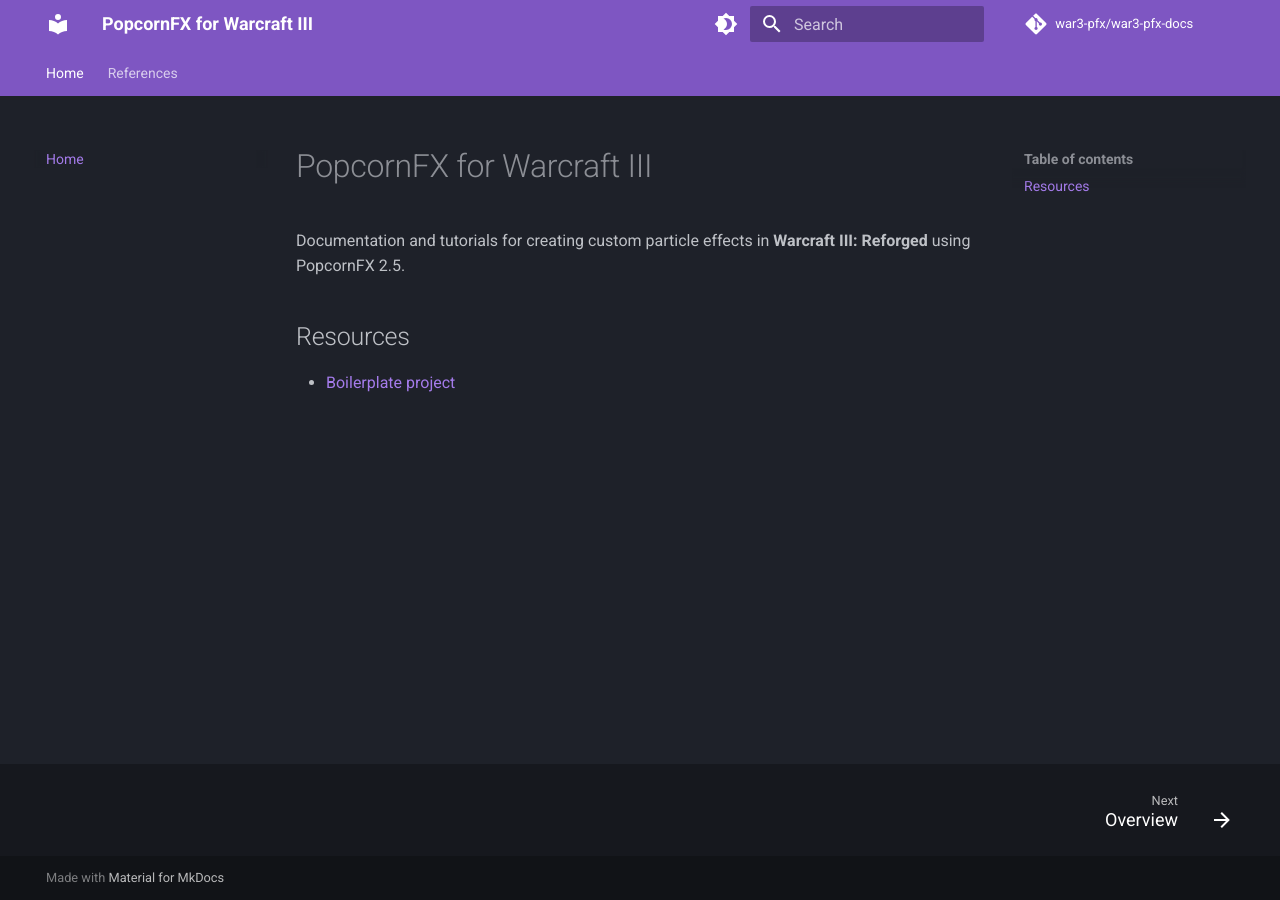
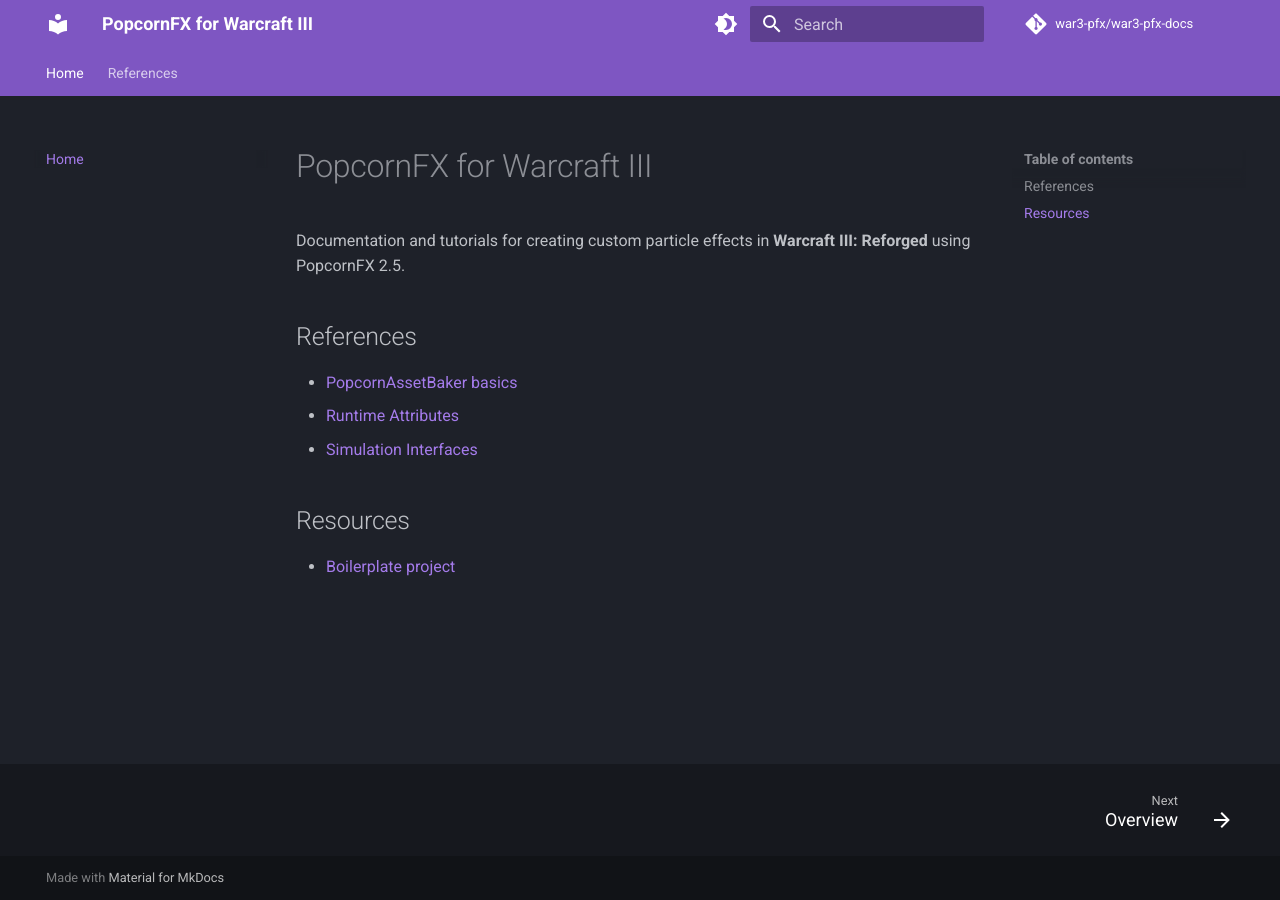
Before and after one commit to wiselencave/war3-pfx-docs, an MkDocs documentation site: the page built from docs/index.md, in a window 1280 px wide. Built offline with MkDocs 1.6.1 and Material for MkDocs 9.7.7, drawn with Linux system fonts in a browser that asks for light colours; comment, search, counter and statistics services are not loaded.

Commit message:
home page

```diff
--- a/docs/index.md
+++ b/docs/index.md
@@ -2,6 +2,12 @@
 
 Documentation and tutorials for creating custom particle effects in **Warcraft III: Reforged** using PopcornFX 2.5.
 
+## References
+
+- [PopcornAssetBaker basics](reference/assetbaker_basics.md)
+- [Runtime Attributes](reference/attributes.md)
+- [Simulation Interfaces](reference/hasteleported_SI.md)
+
 ## Resources
 
 - [Boilerplate project](https://github.com/war3-pfx/war3-pfx-boilerplate)
```
